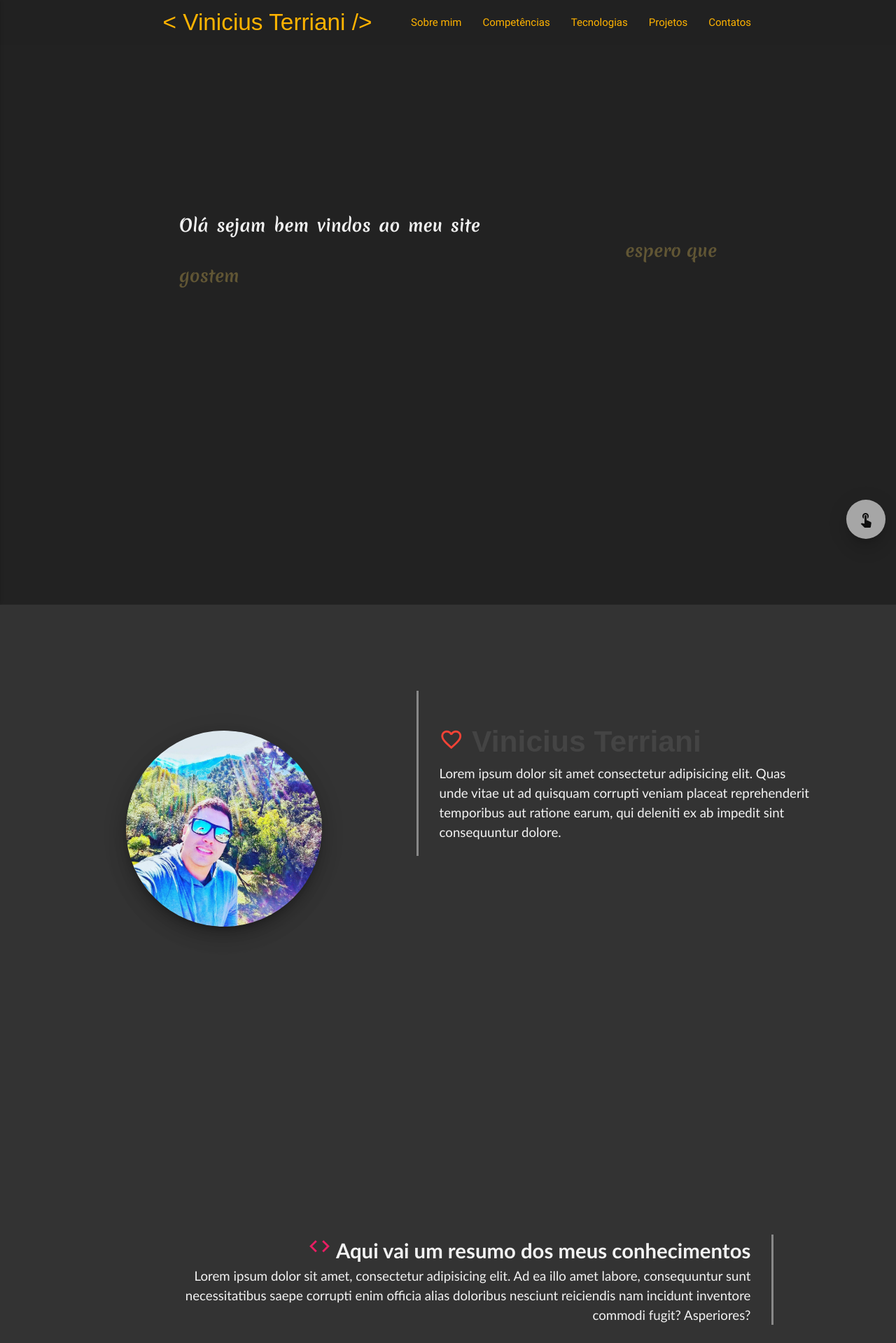
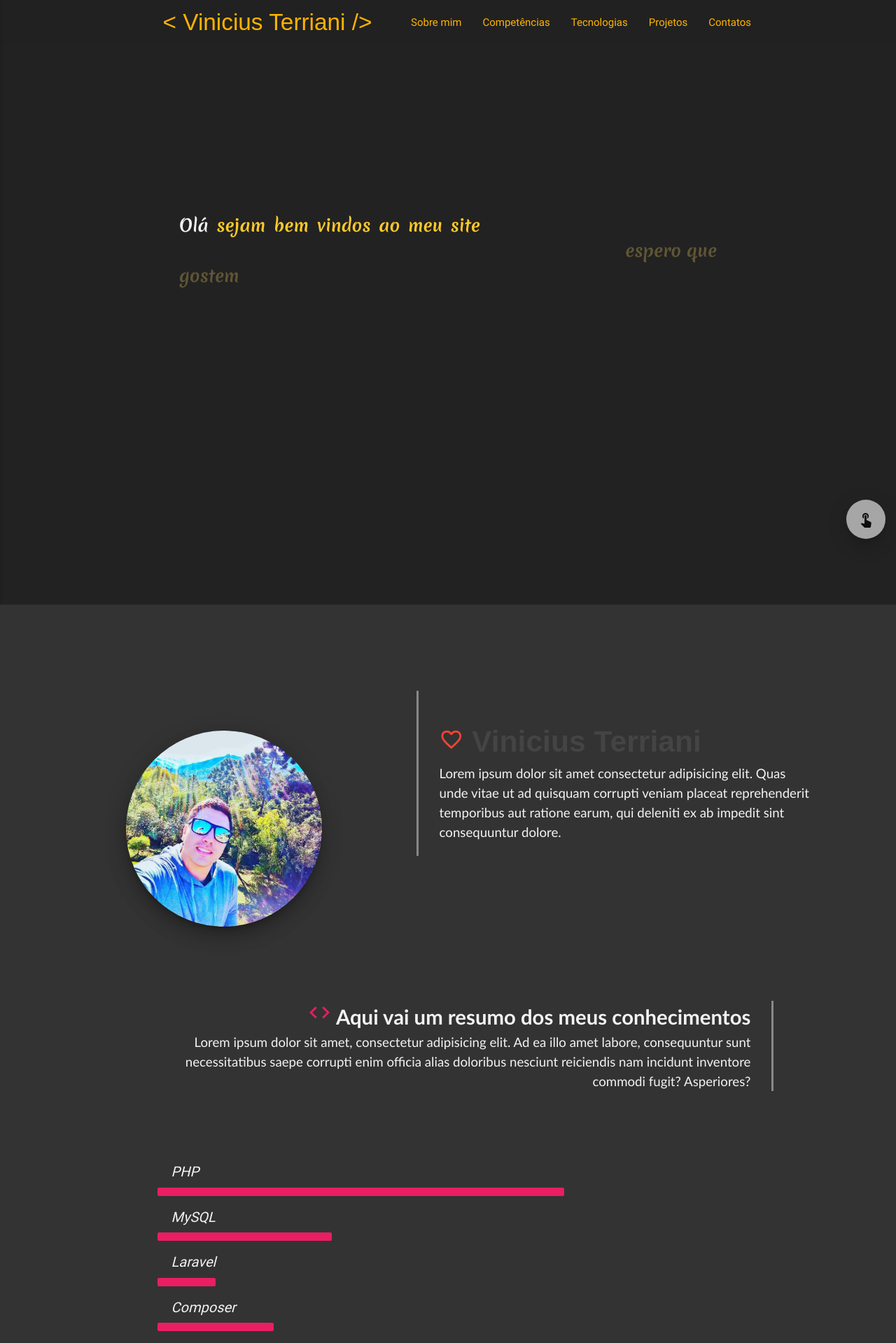
Before and after one commit to terriani/ViniciusTerriani.github.io, a PHP site: page / in a window 1280 px wide. Shown: the top 1919 px of the page at 70% size. Run offline with PHP 8.4, Linux system fonts and the light colour scheme; some libraries are stand-ins or nearby versions; some web fonts are replaced.

Commit message:
correção altura da tela de introdução de 100vh para 50vh

```diff
--- a/css/style.css
+++ b/css/style.css
@@ -62,7 +62,7 @@ header{
 }
 
 .about-me{
-  min-height: 100vh;
+  min-height: 50vh;
 }
 
 .intro-img{
```
